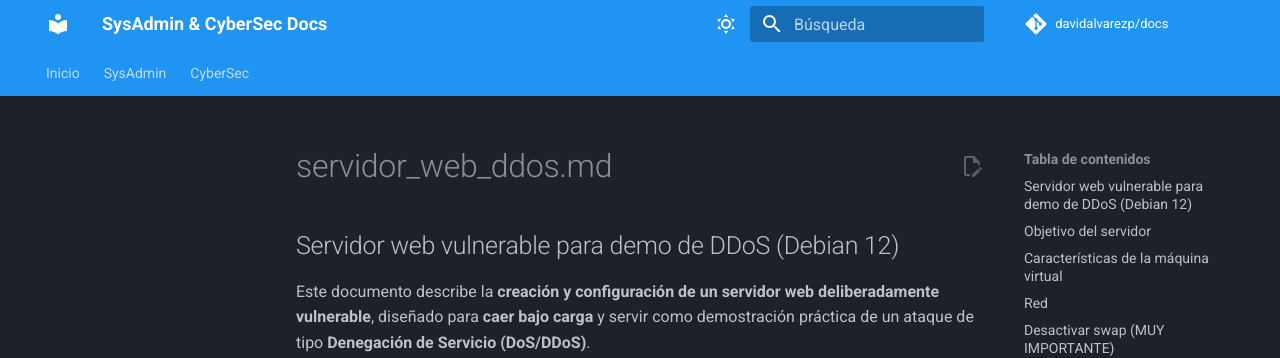
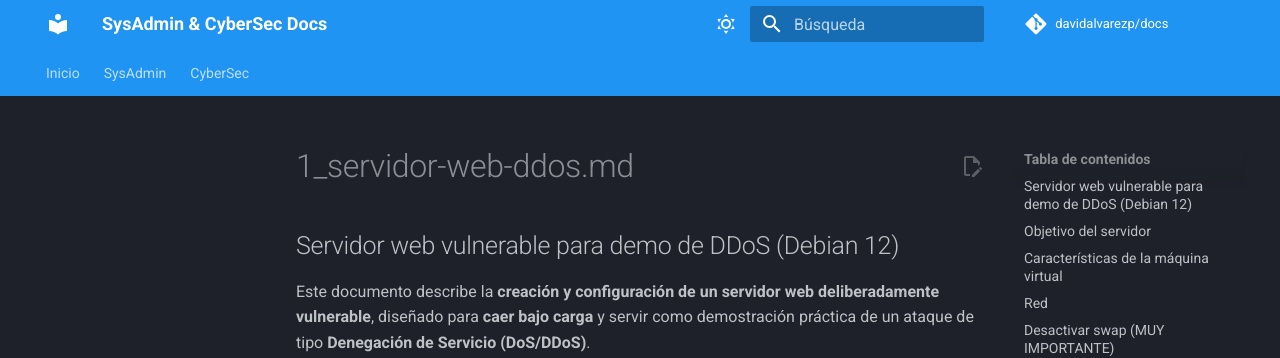
Before and after one commit to davidalvarezp/docs, an MkDocs documentation site: the page built from docs/cybersec/taller-ciberseguridad-ddos/1_servidor-web-ddos.md, in a window 1280 px wide and 900 px high. Shown: the top 358 px of the window. Built offline with MkDocs 1.6.1 and Material for MkDocs 9.7.7, drawn with Linux system fonts in a browser that asks for light colours; comment, search, counter and statistics services are not loaded; some of the changed text lies outside the part shown.

Commit message:
Update and rename 1_servidor_web_ddos.md to 1_servidor-web-ddos.md

```diff
--- a/docs/cybersec/taller-ciberseguridad-ddos/1_servidor_web_ddos.md
+++ b/docs/cybersec/taller-ciberseguridad-ddos/1_servidor-web-ddos.md
@@ -1,4 +1,4 @@
-# servidor_web_ddos.md
+# 1_servidor-web-ddos.md
 ## Servidor web vulnerable para demo de DDoS (Debian 12)
 
 Este documento describe la **creación y configuración de un servidor web deliberadamente vulnerable**, diseñado para **caer bajo carga** y servir como demostración práctica de un ataque de tipo **Denegación de Servicio (DoS/DDoS)**.
```
Also changed, not shown: other parts of docs/cybersec/taller-ciberseguridad-ddos/1_servidor-web-ddos.md (+1 -1 lines).
